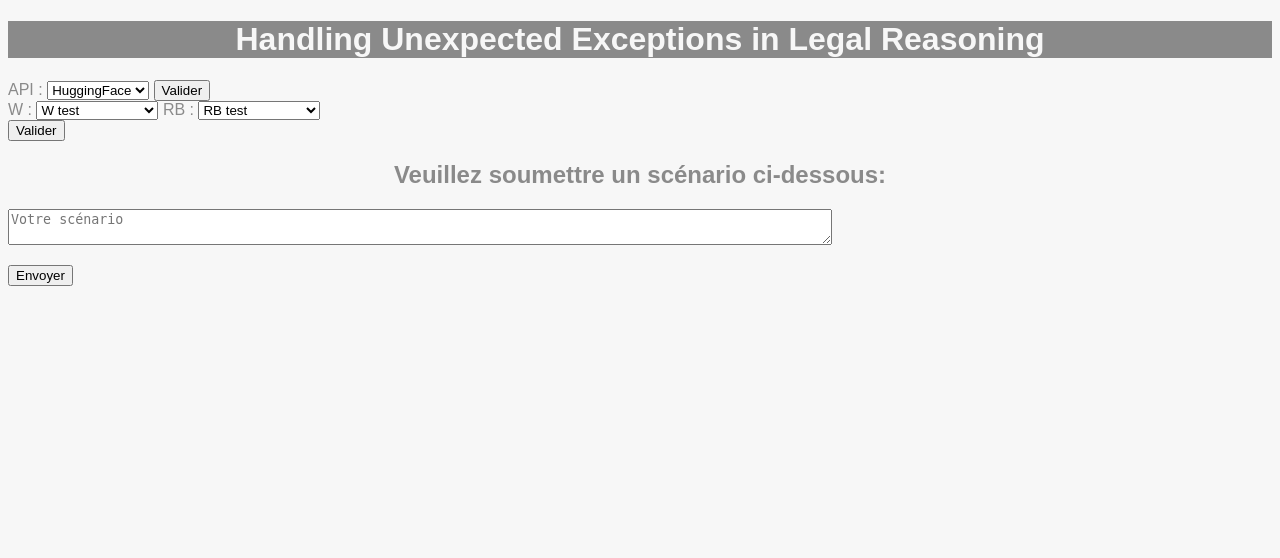
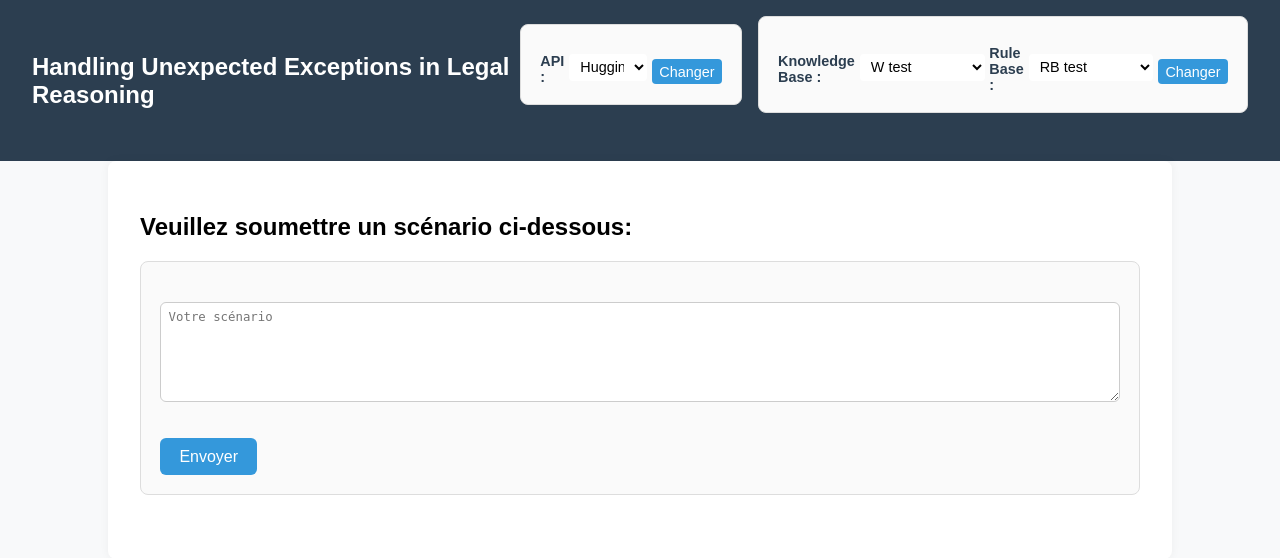
Before and after one commit to Ecobichon-Thomas/Exceptions-Legal-Reasoning, a Flask app: page / in a window 1280 px wide. Shown: the top 558 px of the page. Run offline with Flask 3, Linux system fonts and the light colour scheme; parts of the project's set-up code (start-up, migrations or seed data) failed here and were passed over.

Commit message:
première mouture du css

```diff
--- a/Templates/Application.css
+++ /dev/null
@@ -1,29 +0,0 @@
-body {
-    background-color: rgb(247, 247, 247); /* Le fond de la page sera noir */
-    color: rgb(138, 138, 138); /* Le texte de la page sera blanc */
-    font-family: Arial;
-}
-
-h1
-{
-    background-color: rgb(138, 138, 138);
-    color: rgb(247, 247, 247);
-    font-size: 2em;
-}
-
-h1,h2,a,p
-{
-    font-family: Arial;
-}
-
-h1,h2{
-    text-align: center;
-}
-
-a{
-    color: rgb(138, 138, 138);
-}
-
-a,p{
-    text-align: justify;
-}
--- a/Templates/Application.html
+++ b/Templates/Application.html
@@ -3,23 +3,12 @@
     <head>
         <meta charset="utf-8">
         <title>Handling Unexpected Exceptions in Legal Reasoning</title>
-        <link href="Application.css" rel="stylesheet">
+        <link rel="stylesheet" href="{{ url_for('static', filename='Application.css') }}">
     </head>
     <body>
         <header>
             <h1 id="ancre">Handling Unexpected Exceptions in Legal Reasoning</h1>
-        </header>
-
-        <main>
-
-        <style>
-            .api-select-container {
-                position: absolute;
-                top: 1em;
-                right: 2em;
-            }
-        </style>
-
+            <div class="header-forms">
                 <form method="post" action="/set_config">
                     <label for="api">API :</label>
                     <select name="api" id="api">
@@ -29,11 +18,11 @@
                             </option>
                         {% endfor %}
                     </select>
-            <input type="submit" value="Valider">
+                    <input type="submit" value="Changer">
                 </form>
 
                 <form method="post" action="/upload_rules" enctype="multipart/form-data">
-            <label for="w_choice">W :</label>
+                    <label for="w_choice">Knowledge Base :</label>
                     <select name="w_choice" id="w_choice" onchange="toggleWUpload()">
                         {% for w_name in W_files %}
                             <option value="{{ w_name }}" {% if w_name == selected_w %}selected{% endif %}>
@@ -43,12 +32,11 @@
                         <option value="__upload__">Upload your files</option>
                     </select>
 
-            <div id="w_upload_fields" style="display: none; margin-top: 0.5em;">
-                <label for="uploaded_w">Fichier W.txt :</label>
-                <input type="file" name="uploaded_w" accept=".txt" required>
+                    <div id="w_upload_fields" style="display:none;">
+                        <input type="file" name="w_file">
                     </div>
 
-            <label for="rb_choice">RB :</label>
+                    <label for="rb_choice">Rule Base :</label>
                     <select name="rb_choice" id="rb_choice" onchange="toggleRBUpload()">
                         {% for rb_name in RB_files %}
                             <option value="{{ rb_name }}" {% if rb_name == selected_rb %}selected{% endif %}>
@@ -58,13 +46,29 @@
                         <option value="__upload__">Upload your files</option>
                     </select>
 
-            <div id="rb_upload_fields" style="display: none; margin-top: 0.5em;">
-                <label for="uploaded_rb">Fichier RB.txt :</label>
-                <input type="file" name="uploaded_rb" accept=".txt" required>
+                    <div id="rb_upload_fields" style="display:none;">
+                        <input type="file" name="rb_file">
                     </div>
 
-            <br><input type="submit" value="Valider">
+                    <input type="submit" value="Changer">
                 </form>
+            </div>
+        </header>
+
+        <script>
+            window.addEventListener("beforeunload", function() {
+                sessionStorage.setItem("scrollPosition", window.scrollY);
+            });
+
+            // Restaurer la position au rechargement
+            window.addEventListener("load", function() {
+                let scrollPosition = sessionStorage.getItem("scrollPosition");
+                if (scrollPosition) {
+                    window.scrollTo(0, scrollPosition);
+                    sessionStorage.removeItem("scrollPosition");
+                }
+            });
+        </script>
 
         <script>
         function toggleRBUpload() {
@@ -92,56 +96,7 @@
         }
         </script>
 
-        <!--
-        <div style="position: absolute; top: 1em; right: 2em;">
-            <form method="post" action="/set_config" style="display: flex; gap: 1em; align-items: center;">
-                <label for="w_choice">W :</label>
-                <select name="w_choice" id="w_choice">
-                    {% for w_name in W_files %}
-                        <option value="{{ w_name }}" {% if w_name == selected_w %}selected{% endif %}>
-                            {{ w_name }}
-                        </option>
-                    {% endfor %}
-                </select>
-
-                <label for="rb_choice">RB :</label>
-                <select name="rb_choice" id="rb_choice">
-                    {% for rb_name in RB_files %}
-                        <option value="{{ rb_name }}" {% if rb_name == selected_rb %}selected{% endif %}>
-                            {{ rb_name }}
-                        </option>
-                    {% endfor %}
-                </select>
-
-                <label for="api">API :</label>
-                <select name="api" id="api">
-                    {% for api_name in API %}
-                        <option value="{{ api_name }}" {% if api_name == selected_api %}selected{% endif %}>
-                            {{ api_name }}
-                        </option>
-                    {% endfor %}
-                </select>
-
-                <input type="submit" value="Changer">
-            </form>
-        </div>
-
-        <div style="margin-top: 2em;">
-            <h4>Importer vos propres fichiers de règles :</h4>
-            <form method="post" action="/upload_rules" enctype="multipart/form-data">
-                <label for="file_w">Fichier W :</label>
-                <input type="file" name="file_w" accept=".txt" required>
-
-                <label for="file_p">Fichier P :</label>
-                <input type="file" name="file_p" accept=".txt" required>
-
-                <label for="file_c">Fichier C :</label>
-                <input type="file" name="file_c" accept=".txt" required>
-
-                <input type="submit" value="Uploader et utiliser">
-            </form>
-        </div>
-        -->
+        <main>
 
         <h2>Veuillez soumettre un scénario ci-dessous:</h2>
 
@@ -161,8 +116,8 @@
 
         {% if resultat is defined %}
             <div id="resultat">
-                <h2>Décomposition en prémices du scénario :</h2>
-                <p>Le scénario a été découpé en prémices par le llm sélectionné. Voici la décomposition obtenue:</p>
+                <h2>Décomposition en prémisses du scénario :</h2>
+                <p>Le scénario a été découpé en prémisses par le llm sélectionné. Voici la décomposition obtenue:</p>
                 <p>{{ resultat }}</p>
             </div>
             <p>Si cette décomposition ne vous convient pas, vous pouvez donner des indications supplémentaires ici pour que le llm améliore sa réponse:</p>
@@ -220,7 +175,7 @@
 
                     <div>
                         <input type="radio" id="regle_none" name="user_choice" value="-1" required>
-                        <label for="regle_none">Ne pas sélectionner de règle</label>
+                        <label for="regle_none">Essayer de générer une exception à partir de la dernière règle appliquée</label>
                     </div>
 
                     <input type="submit" value="Valider le choix">
@@ -246,7 +201,7 @@
                 <input type="hidden" name="scenario" value="{{ scenario }}">
                 <input type="hidden" name="resultat" value="{{ resultat }}">
                 <textarea name="log" style="display:none;">{{ log }}</textarea>
-                <h2>Nous allons maintenant proposer de créer des exceptions à partir des règles sélectionnées</h2>
+                <h2>Création d'une exception à partir de la dernière règle sélectionnée</h2>
                 <h3>Choix de la distance utilisée pour le choix de l'exception:</h3>
                 {% for option in distances %}
                     <div>
--- a/app.py
+++ b/app.py
@@ -5,6 +5,8 @@ from lib_logic2 import *
 import os
 from huggingface_hub import InferenceClient
 from werkzeug.utils import secure_filename
+import shutil
+import copy
 
 app = Flask(__name__)
 app.secret_key = "test75591729"
@@ -57,10 +59,16 @@ def call_llm(prompt):
     raise RuntimeError("Aucune API disponible actuellement.")
 
 def init_RB():
+    Bool = session.get("upload_init", False)
     Rb = Rule_Base()
 
     w_path = session.get("selected_w_path", "W.txt")
-    rb_path = session.get("selected_rb_path", "RB.txt")
+    if not Bool:
+        shutil.copy("RB.txt", "uploads/RB_working.txt")
+        session["selected_rb_path"] = "uploads/RB_working.txt"
+        session["upload_init"]=True
+
+    rb_path = "uploads/RB_working.txt"
 
     P=[]
     C=[]
@@ -160,6 +168,7 @@ app.config["UPLOAD_FOLDER"] = UPLOAD_FOLDER
 
 @app.route("/upload_rules", methods=["POST"])
 def upload_rules():
+    session["upload_init"] = True
     w_choice = request.form.get("w_choice")
     rb_choice = request.form.get("rb_choice")
 
@@ -171,31 +180,43 @@ def upload_rules():
             return "Tous les fichiers sont requis", 400
 
         w_path = os.path.join(app.config["UPLOAD_FOLDER"], secure_filename(file_w.filename))
-        rb_path = os.path.join(app.config["UPLOAD_FOLDER"], secure_filename(file_rb.filename))
+        rb_original_path = os.path.join(app.config["UPLOAD_FOLDER"], secure_filename(file_rb.filename))
 
         file_w.save(w_path)
-        file_rb.save(rb_path)
+        file_rb.save(rb_original_path)
+
+        rb_working_path = os.path.join(app.config["UPLOAD_FOLDER"], "RB_working.txt")
+        shutil.copy(rb_original_path, rb_working_path)
 
         session["selected_w_path"] = w_path
-        session["selected_rb_path"] = rb_path
+        session["selected_rb_path"] = rb_working_path
 
     else:
         if w_choice not in W_files or rb_choice not in RB_files:
             return "Fichiers prédéfinis invalides", 400
 
-        session["selected_w_path"] = w_path
-        session["selected_rb_path"] = rb_path
+        w_original_path = W_files[w_choice]
+        rb_original_path = RB_files[rb_choice]
+
+        rb_working_path = os.path.join(app.config["UPLOAD_FOLDER"], "RB_working.txt")
+        shutil.copy(rb_original_path, rb_working_path)
+
+        session["selected_w_path"] = w_original_path
+        session["selected_rb_path"] = rb_working_path
 
     return redirect(url_for("index"))
 
 #----------------------------------------------------------------------------------------------#
 
-@app.route("/traiter", methods=["POST"])
+@app.route("/traiter", methods=["GET","POST"])
 def traiter():
-    scenario = request.form.get('scenario', "").strip()             # Scenario dans le système, déjà décomposé
-    resultat = request.form.get("resultat", "")             # Décomposition de ce scénario
-    scenario1 = request.form.get("scenario1", "").strip()           # Nouveau scénario si l'utilisateur en a fourni un
-    complement = request.form.get("complement", None)         #Complément au prompt si l'utilisateur n'est pas satisfait par la décomposition
+    print("TRAITER")
+    scenario = (request.form.get('scenario') or request.args.get('scenario') or "").strip()             # Scenario dans le système, déjà décomposé
+    print("secnario",scenario)
+    resultat = request.form.get("resultat") or request.args.get("resultat") or ""             # Décomposition de ce scénario
+    print("resultat",resultat)
+    scenario1 = (request.form.get("scenario1") or request.args.get("scenario1") or "").strip()           # Nouveau scénario si l'utilisateur en a fourni un
+    complement = request.form.get("complement") or request.args.get("complement")         #Complément au prompt si l'utilisateur n'est pas satisfait par la décomposition
 
     if scenario1 != "":
         selected_api = session.get("selected_api", "HuggingFace")  # sauvegarde le choix actuel
@@ -218,20 +239,22 @@ def traiter():
 
     choice = request.form.get("user_choice", None)              # On récupère le choix de l'utilisateur si il y en a un (choix de quelle règle appliquer)
     Rb = init_RB()              # Initialisation de la base de règles
+    print("RB1",Rb)
+    print("session.get(decomposition)",session.get("decomposition"))
 
     if not session.get("decomposition") or (complement != None):                # Si on a la decomposition de S en mémoire ou que la décomposition n'est pas satisfaisante
         premises = ';'.join(Rb.Var_dictionnary._variables.keys())
-        prompt = ("Tu es un expert des textes juridiques et de la décomposition de situations juridiques en prémices"
-        +"Décompose le scénario sous la forme d'une liste de prémices, en utilisant le caractère ; comme séparateur dans ton retour."
+        prompt = ("Tu es un expert des textes juridiques et de la décomposition de situations juridiques en prémisses"
+        +"Décompose le scénario sous la forme d'une liste de prémisses, en utilisant le caractère ; comme séparateur dans ton retour."
         +"Voici un exemple de scénario, 'Une voiture a traversé un feu rouge', le résultat attendu serait, 'véhicule;traverse_feu_rouge': \n "
         +"Scénario: \n"+ scenario
-        +"\n Liste des prémices déjà en mémoire qui peuvent être réutilisés si le scénario comporte des éléments similaires:"
+        +"\n Liste des prémisses déjà en mémoire qui peuvent être réutilisés si le scénario comporte des éléments similaires:"
         +premises
-        +"\n Ne crée de nouveau prémice que si c'est nécessaire."
-        +"\n Ne rajoute des prémices que lorsque tu as de l'information explicite, ne fait pas d'inférence. "
-        +"\n Par exemple une ambulance n'est pas forcément en état d'urgence et n'a PAS FORCEMENT son gyrophare allumé! C'est le cas uniquement si c'est PRECISE, généralise cet exemple à tout les prémices"
-        +"\n Ton retour ne doit comporter que la liste des prémices correspondant au scénario dans le format demandé"
-        +"\n Si certains prémices sont des négations, utilise la caractère ~ au début de la chaîne. Par exemple:"
+        +"\n Ne crée de nouveau prémisse que si c'est nécessaire."
+        +"\n Ne rajoute des prémisses que lorsque tu as de l'information explicite, ne fait pas d'inférence. "
+        +"\n Par exemple une ambulance n'est pas forcément en état d'urgence et n'a PAS FORCEMENT son gyrophare allumé! C'est le cas uniquement si c'est PRECISE, généralise cet exemple à tout les prémisses"
+        +"\n Ton retour ne doit comporter que la liste des prémisses correspondant au scénario dans le format demandé"
+        +"\n Si certains prémisses sont des négations, utilise la caractère ~ au début de la chaîne. Par exemple:"
         +"\n 'Une ambulance avec son gyrophare n'a pas traversé le parc' donnerait:"
         +"\n véhicule;gyrophare;etat_urgence;~traverse_parc"
         +"\n 'et, Une ambulance ne s'est pas arrêté au feu rouge' donnerait:"
@@ -242,7 +265,6 @@ def traiter():
         +"\n Attention!! ne renvoie que un string de la forme demandée, pas d'explications!!!")
 
         if (complement != None):
-            print("session.get(decomposition)",session.get("decomposition"))
             S_join = ';'.join(session.get("decomposition"))
             prompt += ("Voici la décomposition que tu as proposé à l'étape précédente:"+S_join
             +"Voici des précisions de l'utilisateur pour l'améliorer:"+complement+"recommence en les prenant en compte")
@@ -255,10 +277,12 @@ def traiter():
         session["appliquees"] = []
         log = "Génération d'une extension:"
     else :
-        resultat = request.form.get("resultat", "")
+        #resultat = request.form.get("resultat", "")
         S = session.get("decomposition", [])
-        log = request.form.get("log", "")
+        log = request.form.get("log") or request.args.get("log") or ""
 
+    print("S",S)
+    print("resultat")
     deja_appliquees = session.get("appliquees", [])
 
     if (choice is not None) and (choice != "-1"):                 # Si l'utilisateur a choisi
@@ -294,7 +318,7 @@ def traiter():
                                    No_rule = True)
 
         else:               # Sinon on passe à la génération des exceptions
-            log +="\n \n Il n'y a plus de règles applicables: Fin de la génération de l'extension"
+            #log +="\n \n Il n'y a plus de règles applicables: Fin de la génération de l'extension"
             return render_template("Application.html",
                                    extension = True,
                                    log=log)
@@ -333,22 +357,26 @@ def exception():
     choix_ex = choix_exception(distance_method, Rb, arguments,deja_appliquees[-1])
 
     if choix_ex["options"] == []:
-        return render_template(
-        "Application.html",
-        resultat=resultat,
-        scenario = scenario,
-        no_exception = True,
-        log=log)
+        log +=f"\n \n Aucune des règles de la base n'est suffisamment proche pour proposer une adaptation d'exception"
+        return redirect(url_for(
+                "traiter",
+                scenario=scenario,
+                log=log,
+                resultat=resultat
+            ))
 
-    exceptions_string = choix_ex["regles_adaptees"].copy()
+    exceptions_string = copy.deepcopy(choix_ex["regles_adaptees"])
+    exceptions_lists = copy.deepcopy(choix_ex["regles_adaptees"])
     for i,regle in enumerate(choix_ex["regles_adaptees"]):
         for j,exception in enumerate(regle) :
             P,C = exception
+            P_list = [str(v) for v in P]
+            C_list = [str(v) for v in C]
             P_str = ' ^ '.join(str(s) for s in P)
             C_str = ' ^ '.join(str(c) for c in C)
             exceptions_string[i][j] = (f"{P_str} => {C_str}")
-
-    session["adaptations"] = choix_ex["regles_adaptees"]
+            exceptions_lists[i][j] = [P_list,C_list]
+    session["adaptations"]=exceptions_lists
 
     return render_template(
         "Application.html",
@@ -362,39 +390,57 @@ def exception():
 
 @app.route("/proposition", methods=["POST"])
 def proposition():
-
     scenario = request.form.get('scenario', "").strip()
     log = request.form.get("log", "")
 
     choix = request.form.get("choix_exception")
+    deja_appliquees = session["appliquees"]
+
+    resultat = request.form.get("resultat", "")
+    S = resultat.split(";")
 
     if choix == "-1":
-        return render_template(
-            "Application.html",
-            pas_de_choix = True,
-            resultat=resultat,
-            scenario = scenario,
-            log=log)
+        log +=f"\n \n Aucune des exceptions proposée n'a été validée"
+        return redirect(url_for(
+                "traiter",
+                scenario=scenario,
+                log=log,
+                resultat=resultat
+            ))
     else:
         i_str, j_str = choix.split("|")
         i = int(i_str)
         j = int(j_str)
 
-        adaptation_choisie = session.get("adaptations", [])[i][j]
-        print("adaptation_choisie",adaptation_choisie)
+        P,C = session.get("adaptations", [])[i][j]
+        P_str = ' '.join(s.replace(" ", "") for s in P)
+        C_str = ' '.join(c.replace(" ", "") for c in C)
+        adaptation_string = (f"{P_str}    >   {C_str}")
+        with open(session["selected_rb_path"], "a", encoding="utf-8") as f:
+            f.write("\n"+ adaptation_string)
+
+        Rb = init_RB()
+        print("Rb",Rb)
+        Rb.init_S(S)
+        print("S",S)
+        ancienne_conclu = Rb.rules[deja_appliquees[-1]].conclusion              # suppression de l'ancienne conclu
+        nouvelle_decomposition = difference_premisses (session.get("decomposition", []),ancienne_conclu,Rb.W)
+        session["decomposition"] = nouvelle_decomposition
+
+        # comme on ajoute la nouvelle règle à la fin, son indice correspond au compteur
+        log +=f"\n \n Création d'une exception {Rb.rules[Rb.compteur-1]} à la règle:{Rb.rules[deja_appliquees[-1]]}"
+        log +=f"\n \n Suite à la création réussie d'une exception à la règle:{Rb.rules[deja_appliquees[-1]]} on annule son application pour poursuivre la génération d'une extension"
+        session["appliquees"] = deja_appliquees[:-1]                # Suppression de la dernière règle appliquée
+        print("deja_appliquees",session["appliquees"])
 
     #regle_exception = request.form.get("choix_regle_exception", "")
 
-    resultat = request.form.get("resultat", "")
-    S = resultat.split(";")
-    Rb = init_RB()
-    Rb.init_S(S)
-
-    return render_template(
-        "Application.html",
-        resultat=resultat,
-        scenario = scenario,
-        log=log)
+    return redirect(url_for(
+            "traiter",
+            scenario=scenario,
+            log=log,
+            resultat=resultat
+        ))
 
 if __name__ == "__main__":
     app.run(debug=True)
--- /dev/null
+++ b/static/Application.css
@@ -0,0 +1,166 @@
+/* ===== Reset & Base ===== */
+/* Style général */
+body {
+    font-family: Arial, sans-serif;
+    margin: 0;
+    background-color: #f8f9fa;
+}
+
+/* HEADER */
+header {
+    background-color: #2c3e50;
+    color: white;
+    padding: 1em 2em;
+    display: flex;
+    justify-content: space-between;
+    align-items: center;
+}
+
+header h1 {
+    margin: 0;
+    font-size: 1.5em;
+}
+
+/* CONTENEUR DES FORMULAIRES À DROITE */
+.header-forms {
+    display: flex;
+    gap: 1em;
+    align-items: center;
+}
+
+.header-forms form {
+    display: flex;
+    align-items: center;
+    gap: 0.3em;
+}
+
+.header-forms label {
+    font-size: 0.9em;
+    color: #2c3e50;
+}
+
+.header-forms select,
+.header-forms input[type="submit"] {
+    padding: 0.3em 0.5em;
+    border-radius: 4px;
+    border: none;
+    font-size: 0.9em;
+}
+
+/* Style des sélecteurs */
+select {
+    background-color: white;
+}
+
+input[type="submit"] {
+    background-color: #3498db;
+    color: white;
+    cursor: pointer;
+}
+
+input[type="submit"]:hover {
+    background-color: #2980b9;
+}
+
+/* ===== Main content ===== */
+main {
+    padding: 2em;
+    max-width: 1000px;
+    margin: auto;
+    background: white;
+    box-shadow: 0 0 10px rgba(0,0,0,0.05);
+    border-radius: 8px;
+}
+
+/* ===== Forms ===== */
+form {
+    margin-bottom: 2em;
+    padding: 1.2em;
+    background: #fafafa;
+    border: 1px solid #ddd;
+    border-radius: 8px;
+}
+
+label {
+    font-weight: bold;
+    display: block;
+    margin-top: 0.6em;
+}
+
+input[type="text"],
+textarea,
+select,
+input[type="number"],
+input[type="file"] {
+    width: 100%;
+    padding: 0.6em;
+    margin-top: 0.4em;
+    border: 1px solid #ccc;
+    border-radius: 6px;
+    font-size: 0.95em;
+    box-sizing: border-box;
+    background: white;
+}
+
+textarea {
+    min-height: 100px;
+}
+
+input[type="submit"] {
+    background: #3498db;
+    color: white;
+    border: none;
+    padding: 0.6em 1.2em;
+    font-size: 1em;
+    border-radius: 6px;
+    cursor: pointer;
+    margin-top: 1em;
+    transition: background 0.2s;
+}
+
+input[type="submit"]:hover {
+    background: #2980b9;
+}
+
+/* ===== Radio buttons ===== */
+input[type="radio"] {
+    margin-right: 0.4em;
+}
+
+form div {
+    margin-bottom: 0.5em;
+}
+
+/* ===== Sections ===== */
+#scenario_initial,
+#resultat,
+#analyse,
+#choix_regle,
+#rule_str {
+    margin-top: 2em;
+    padding: 1.2em;
+    border-left: 4px solid #3498db;
+    background: #f9fafe;
+    border-radius: 4px;
+}
+
+#log {
+    background: #f0f0f0;
+    padding: 1em;
+    border-radius: 6px;
+}
+
+/* ===== Special text ===== */
+em {
+    color: #777;
+}
+
+/* ===== Small devices ===== */
+@media (max-width: 700px) {
+    main {
+        padding: 1em;
+    }
+    input[type="text"], textarea, select {
+        font-size: 1em;
+    }
+}
```
Also changed, not shown: lib_logic2.py (+48 -48 lines), static/Images/INSA.png (renamed from Templates/Images/INSA.png). Lines whose indentation alone changed are shown as unchanged.
